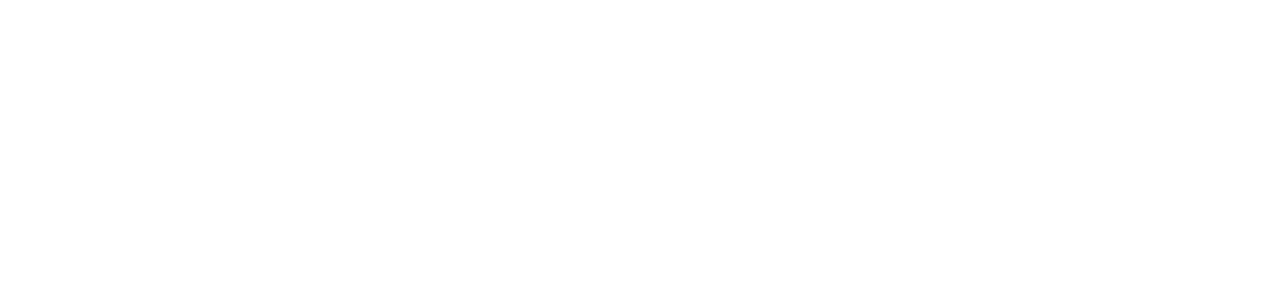
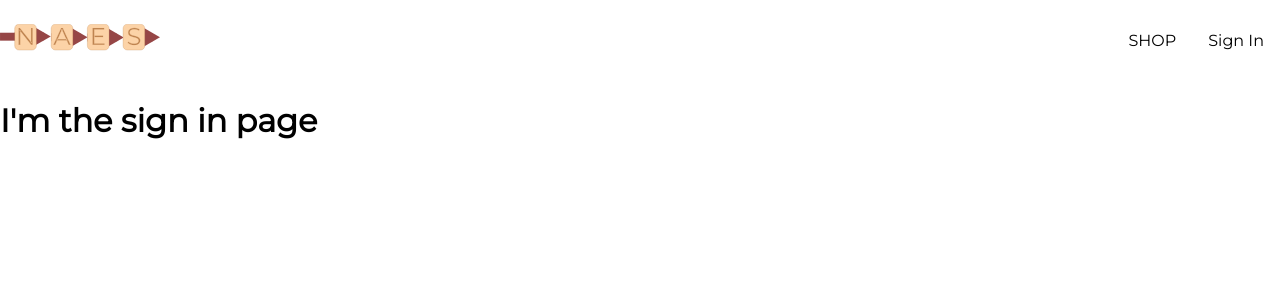
Before and after one commit to ethanfreire/NAES, a React (Create React App) app in the folder naes/: page /sign-in in a window 1280 px wide. Before the commit this address had no page. Shown: the top 300 px of the page. Built offline with nearby package versions, Linux system fonts and the light colour scheme.

Commit message:
setup up sign and install firebase

```diff
--- a/naes/package.json
+++ b/naes/package.json
@@ -6,6 +6,7 @@
     "@testing-library/jest-dom": "^5.16.4",
     "@testing-library/react": "^13.3.0",
     "@testing-library/user-event": "^13.5.0",
+    "firebase": "^9.9.2",
     "react": "^18.2.0",
     "react-dom": "^18.2.0",
     "react-router-dom": "^6.3.0",
--- a/naes/src/App.js
+++ b/naes/src/App.js
@@ -1,7 +1,7 @@
 import Home from "./routes/home/home.component";
 import { Routes, Route } from "react-router-dom";
 import Navigation from "./routes/navigation/navigation.component";
-
+import SignIn from "./routes/sign-in/sign-in.component";
 const Shop = () => {
   return(
     <div>
@@ -18,6 +18,7 @@
       <Route path='/' element={<Navigation></Navigation>}>
         <Route index element={<Home></Home>}></Route>
         <Route path='/shop' element={<Shop></Shop>}></Route>
+        <Route path='/sign-in' element={<SignIn></SignIn>}></Route>
       </Route>
     </Routes>
   );
--- a/naes/src/routes/navigation/navigation.component.jsx
+++ b/naes/src/routes/navigation/navigation.component.jsx
@@ -14,6 +14,9 @@
           <Link className="nav-link" to="/shop">
             SHOP
           </Link>
+          <Link className="nav-link" to="/sign-in">
+            Sign In
+          </Link>
         </div>
       </div>
       <Outlet></Outlet>
--- /dev/null
+++ b/naes/src/routes/sign-in/sign-in.component.jsx
@@ -0,0 +1,9 @@
+
+const SignIn = () => {
+return(
+    <div>
+        <h1>I'm the sign in page</h1>
+    </div>
+)
+}
+export default SignIn;
```
Also changed, not shown: 1 other file (tests, documents, lock files or other folders).
